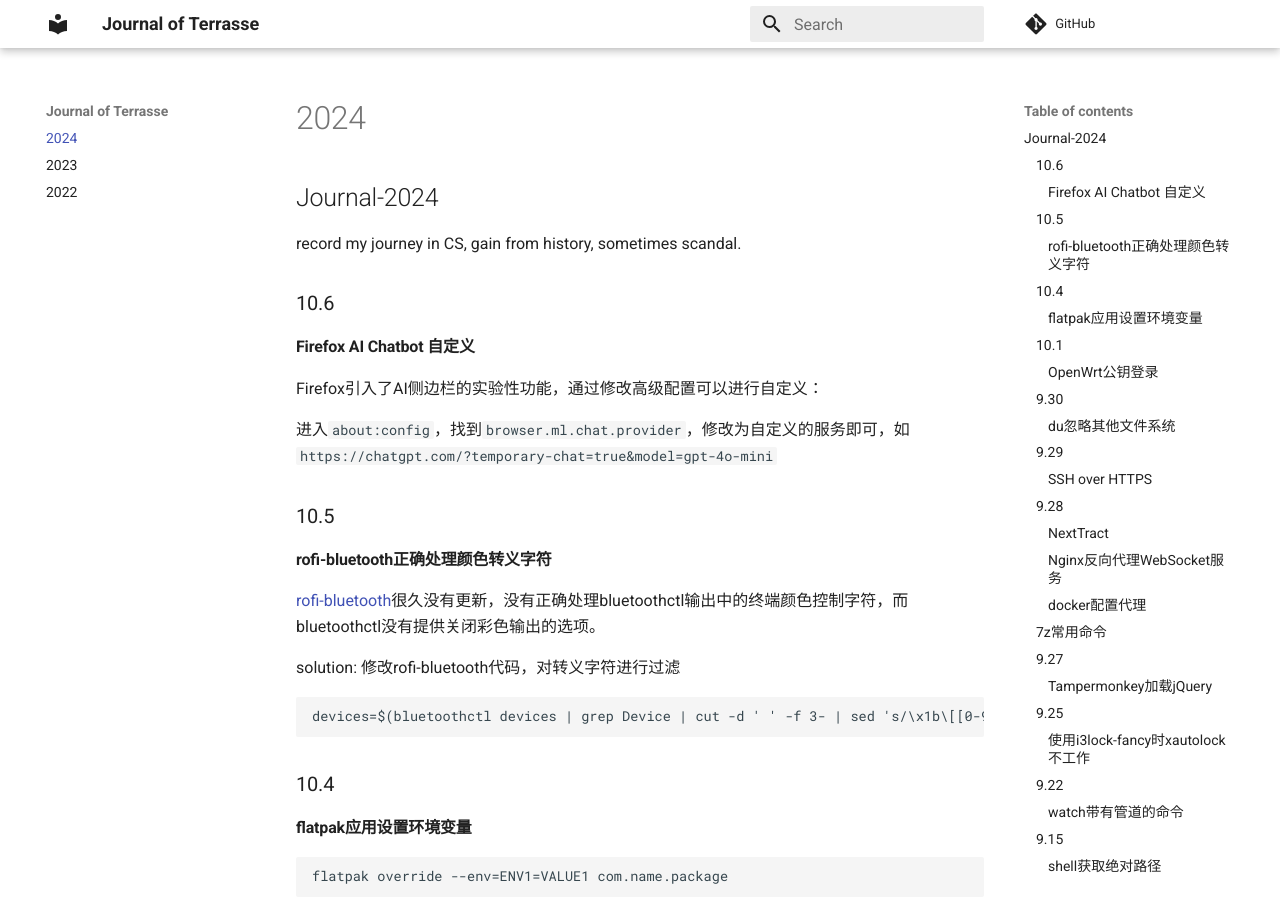
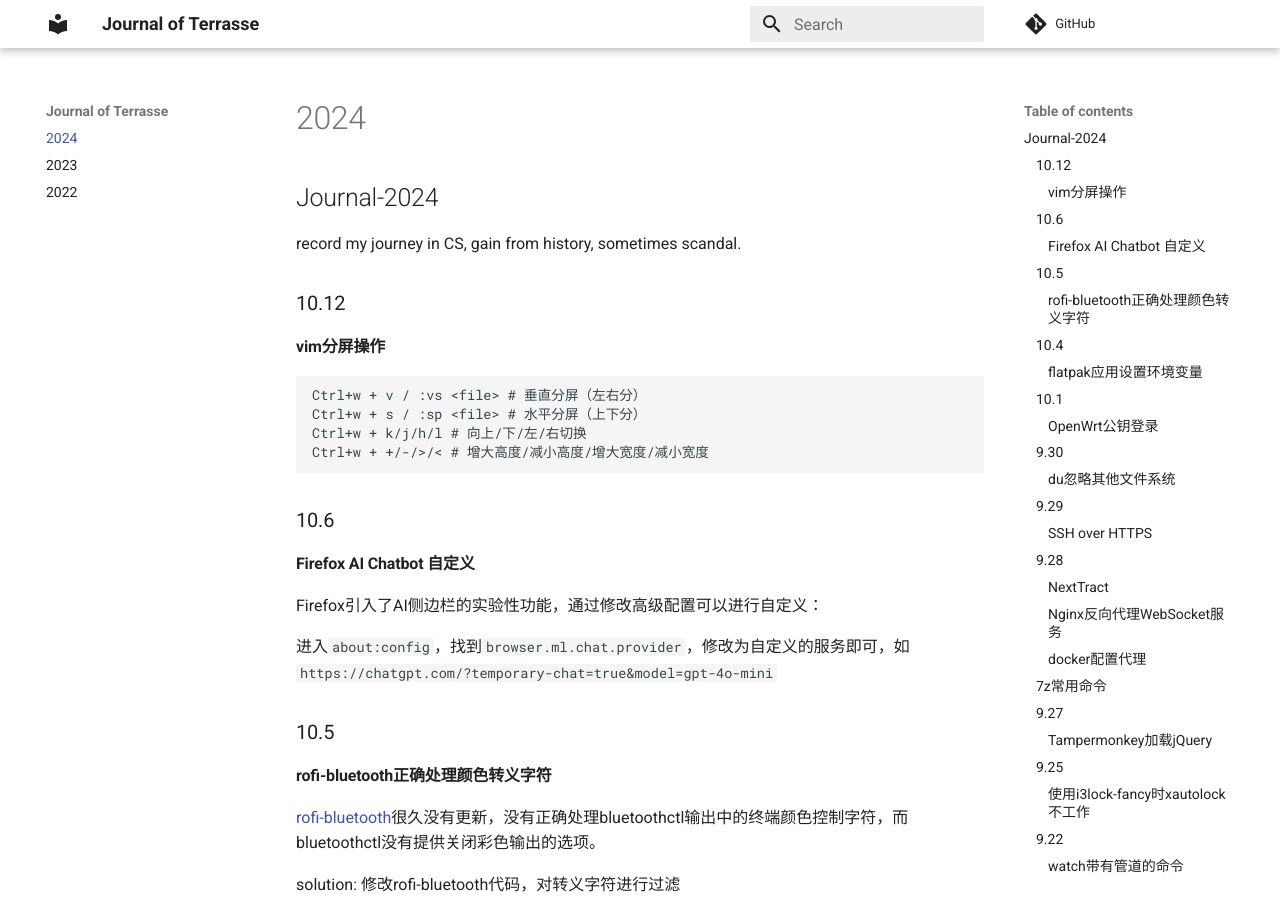
Before and after one commit to Jerry-Terrasse/journal, an MkDocs documentation site: the page built from docs/2024.md, in a window 1280 px wide and 900 px high. Built offline with MkDocs 1.6.1 and Material for MkDocs 9.7.7, drawn with Linux system fonts in a browser that asks for light colours; comment, search, counter and statistics services are not loaded.

Commit message:
update (Sat Oct 12 04:20:38 PM CST 2024)

````diff
--- a/docs/2024.md
+++ b/docs/2024.md
@@ -1,6 +1,17 @@
 ## Journal-2024
 
 record my journey in CS, gain from history, sometimes scandal.
+
+### 10.12
+
+#### vim分屏操作
+
+```shell
+Ctrl+w + v / :vs <file> # 垂直分屏（左右分）
+Ctrl+w + s / :sp <file> # 水平分屏（上下分）
+Ctrl+w + k/j/h/l # 向上/下/左/右切换
+Ctrl+w + +/-/>/< # 增大高度/减小高度/增大宽度/减小宽度
+```
 
 ### 10.6
 
````
